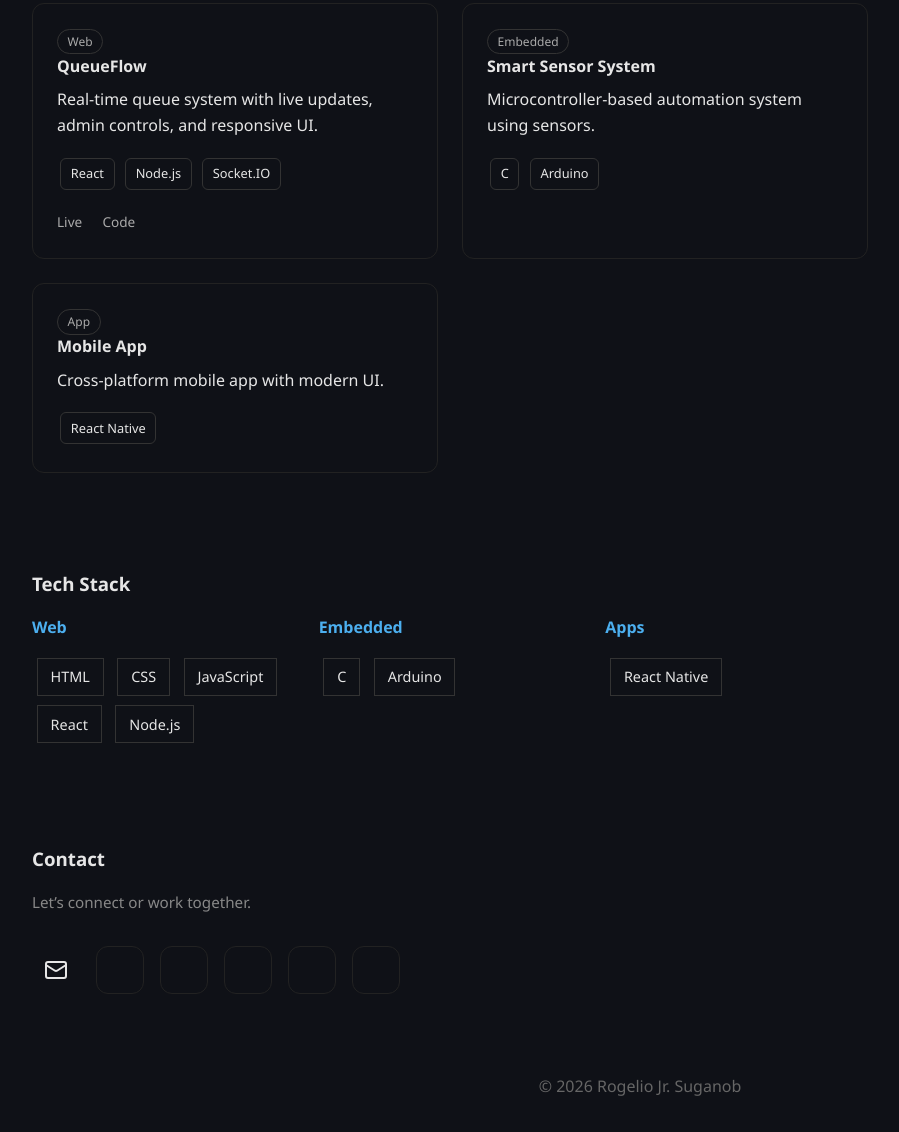
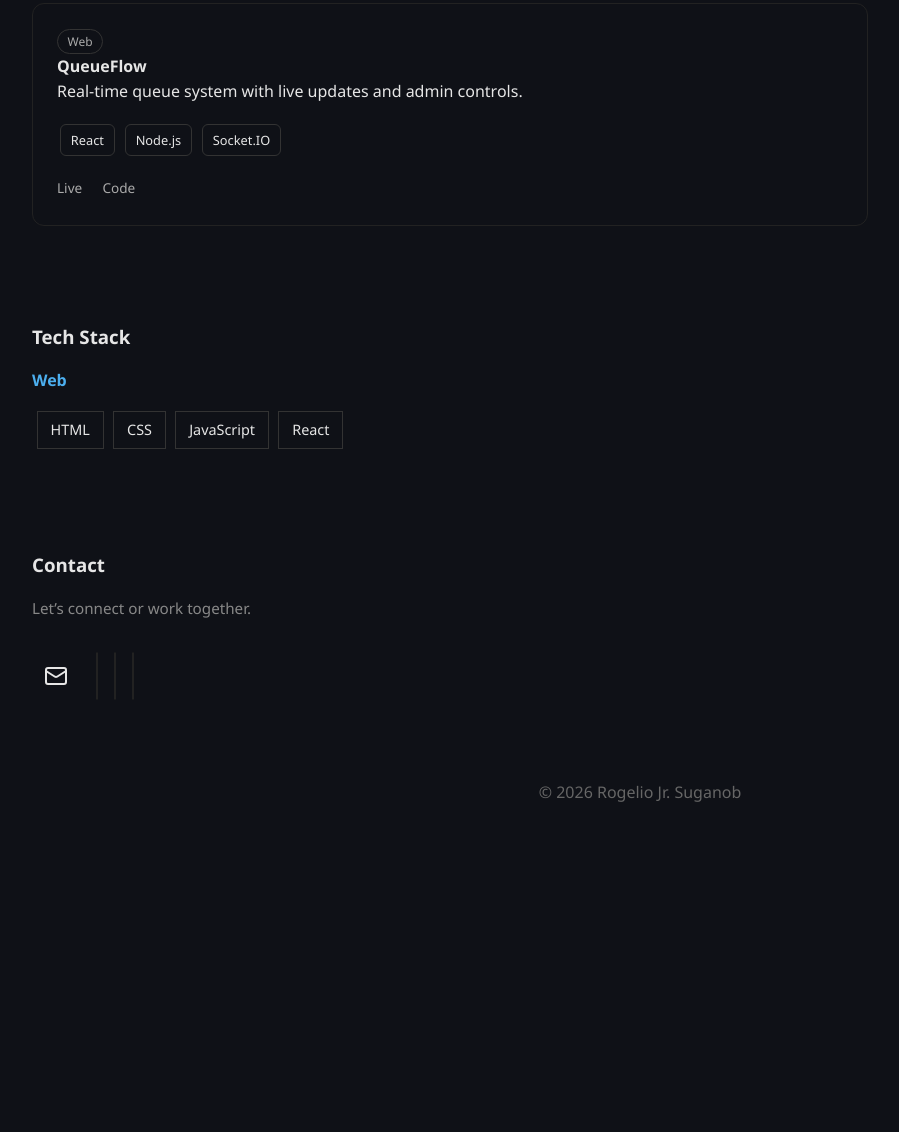
Before and after one commit to RogelioJrSuganob/RogelioJrSuganob.github.io, a plain HTML site: page index.html in a window 1280 px wide. Shown: the part 505-1637 px from the top of the page, without its empty margins (0-899 px from the left). After the commit the page ends 1342 px from the top, so only its background shows below. Drawn offline with nearby package versions, Linux system fonts and the light colour scheme.

Commit message:
Major Update

```diff
--- a/index.html
+++ b/index.html
@@ -6,11 +6,6 @@
   <title>Rogelio Jr. Suganob | Software Engineer</title>
   <link rel="stylesheet" href="style.css" />
 </head>
-
-<script src="https://unpkg.com/lucide@latest"></script>
-<script>
-  lucide.createIcons();
-</script>
 
 <body>
 
@@ -40,17 +35,10 @@
     </div>
 
     <div class="project-grid">
-
       <div class="project-card fade">
-        <div class="project-top">
         <span class="badge">Web</span>
         <h4>QueueFlow</h4>
-        </div>
-
-        <p>
-          Real-time queue system with live updates, admin controls,
-          and responsive UI.
-        </p>
+        <p>Real-time queue system with live updates and admin controls.</p>
 
         <div class="tech">
           <span>React</span>
@@ -63,60 +51,16 @@
           <a href="https://github.com/RogelioJrSuganob/queue-system" target="_blank" rel="noopener noreferrer">Code</a>
         </div>
       </div>
-
-      <div class="project-card fade">
-        <div class="project-top">
-          <span class="badge">Embedded</span>
-          <h4>Smart Sensor System</h4>
-        </div>
-
-        <p>Microcontroller-based automation system using sensors.</p>
-
-        <div class="tech">
-          <span>C</span>
-          <span>Arduino</span>
-        </div>
-      </div>
-
-      <div class="project-card fade">
-        <div class="project-top">
-          <span class="badge">App</span>
-          <h4>Mobile App</h4>
-        </div>
-
-        <p>Cross-platform mobile app with modern UI.</p>
-
-        <div class="tech">
-          <span>React Native</span>
-        </div>
-      </div>
-
     </div>
   </section>
 
   <!-- STACK -->
   <section id="stack" class="fade">
     <h3>Tech Stack</h3>
-
     <div class="stack-columns">
       <div class="stack-col">
         <h4>Web</h4>
-        <span>HTML</span>
-        <span>CSS</span>
-        <span>JavaScript</span>
-        <span>React</span>
-        <span>Node.js</span>
-      </div>
-
-      <div class="stack-col">
-        <h4>Embedded</h4>
-        <span>C</span>
-        <span>Arduino</span>
-      </div>
-
-      <div class="stack-col">
-        <h4>Apps</h4>
-        <span>React Native</span>
+        <span>HTML</span><span>CSS</span><span>JavaScript</span><span>React</span>
       </div>
     </div>
   </section>
@@ -130,54 +74,39 @@
 
     <div class="contact-card icon-only">
 
-      <!-- Email -->
-      <button type="button" class="contact-icon" onclick="copyEmail()" title="Copy Email" aria-label="Copy Email">
+      <button type="button"
+              class="contact-icon"
+              onclick="copyEmail(this)"
+              aria-label="Copy email"
+              data-label="Email">
         <i data-lucide="mail"></i>
       </button>
 
-      <!-- GitHub -->
       <a href="https://github.com/RogelioJrSuganob"
          target="_blank"
          rel="noopener noreferrer"
          class="contact-icon"
-        aria-label="GitHub">
+         aria-label="GitHub"
+         data-label="GitHub">
         <i data-lucide="github"></i>
       </a>
 
-      <!-- LinkedIn -->
       <a href="https://www.linkedin.com/in/rogelio-suganob-jr-75b82a239/"
          target="_blank"
          rel="noopener noreferrer"
          class="contact-icon"
-        aria-label="LinkedIn">
+         aria-label="LinkedIn"
+         data-label="LinkedIn">
         <i data-lucide="linkedin"></i>
       </a>
 
-      <!-- Facebook -->
-      <a href="https://www.facebook.com/rogelio.suganob.10"
-        target="_blank"
-        rel="noopener noreferrer"
-        class="contact-icon"
-        aria-label="Facebook">
-        <i data-lucide="facebook"></i>
-      </a>
-
-      <!-- X -->
       <a href="https://x.com/RogSuganob"
          target="_blank"
          rel="noopener noreferrer"
          class="contact-icon"
-        aria-label="X">
+         aria-label="X"
+         data-label="X">
         <i data-lucide="twitter"></i>
-      </a>
-
-      <!-- Instagram -->
-      <a href="https://www.instagram.com/rogsuganob/"
-        target="_blank"
-        rel="noopener noreferrer"
-        class="contact-icon"
-        aria-label="Instagram">
-        <i data-lucide="instagram"></i>
       </a>
 
     </div>
@@ -189,10 +118,12 @@
 
   <script src="script.js"></script>
 
-  <!-- Lucide Icons -->
+  <!-- FIXED: Proper icon loading -->
   <script src="https://unpkg.com/lucide@latest"></script>
   <script>
+    window.addEventListener("DOMContentLoaded", () => {
       lucide.createIcons();
+    });
   </script>
 
 </body>
--- a/script.js
+++ b/script.js
@@ -10,15 +10,12 @@ document.querySelectorAll("a").forEach(link => {
   });
 });
 
-// Dark / Light toggle
-const toggle = document.getElementById("toggle");
-toggle.addEventListener("click", () => {
+// Dark mode
+document.getElementById("toggle").onclick = () => {
   document.body.classList.toggle("light");
-});
+};
 
-// Fade-in animation
-const faders = document.querySelectorAll(".fade");
-
+// Fade animation
 const observer = new IntersectionObserver(entries => {
   entries.forEach(entry => {
     if (entry.isIntersecting) {
@@ -26,14 +23,16 @@ const observer = new IntersectionObserver(entries => {
     }
   });
 });
+document.querySelectorAll(".fade").forEach(el => observer.observe(el));
 
-faders.forEach(el => observer.observe(el));
-
-// Copy email
-function copyEmail() {
+// Copy email (clean UX)
+function copyEmail(btn) {
   const email = "rogeliojrsuganob@email.com";
 
   navigator.clipboard.writeText(email).then(() => {
-    alert("Email copied!");
+    btn.setAttribute("data-label", "Copied!");
+    setTimeout(() => {
+      btn.setAttribute("data-label", "Email");
+    }, 1500);
   });
 }
--- a/style.css
+++ b/style.css
@@ -312,66 +312,44 @@ footer {
   margin-top: 1.5rem;
 }
 
-/* FIX: force proper sizing */
+/* ICON STYLE */
 .contact-icon {
-  width: 48px;
-  height: 48px;
-
-  display: inline-flex; /* IMPORTANT */
-  align-items: center;
-  justify-content: center;
-
   border: 1px solid #222;
   border-radius: 12px;
   background: #0f1117;
-
-  cursor: pointer;
-  text-decoration: none;
-  color: inherit;
-
+  transition: all 0.25s ease;
   position: relative;
-
-  /* FIX: prevent stretching */
-  flex: 0 0 auto;
-  padding: 0; /* remove default button padding */
 }
 
-/* Hover */
 .contact-icon:hover {
   transform: translateY(-4px);
   border-color: #444;
 }
 
-/* Icon */
+/* ICON */
 .contact-icon i {
   width: 20px;
   height: 20px;
   color: #888;
-  transition: 0.25s;
 }
 
 .contact-icon:hover i {
   color: #fff;
 }
 
-/* Tooltip */
+/* TOOLTIP */
 .contact-icon::after {
   content: attr(data-label);
   position: absolute;
-  bottom: -30px;
-
+  bottom: -28px;
   font-size: 0.75rem;
   color: #aaa;
-  white-space: nowrap;
-
   opacity: 0;
-  transform: translateY(5px);
   transition: 0.2s;
 }
 
 .contact-icon:hover::after {
   opacity: 1;
-  transform: translateY(0);
 }
 
 /* Light mode */
@@ -388,12 +366,13 @@ footer {
   color: #111;
 }
 
+/* ICON BUTTON RESET */
 button.contact-icon {
   all: unset;
-  width: 48px;
-  height: 48px;
   display: inline-flex;
   align-items: center;
   justify-content: center;
+  width: 48px;
+  height: 48px;
   cursor: pointer;
 }
```
Lines whose indentation alone changed are shown as unchanged.
